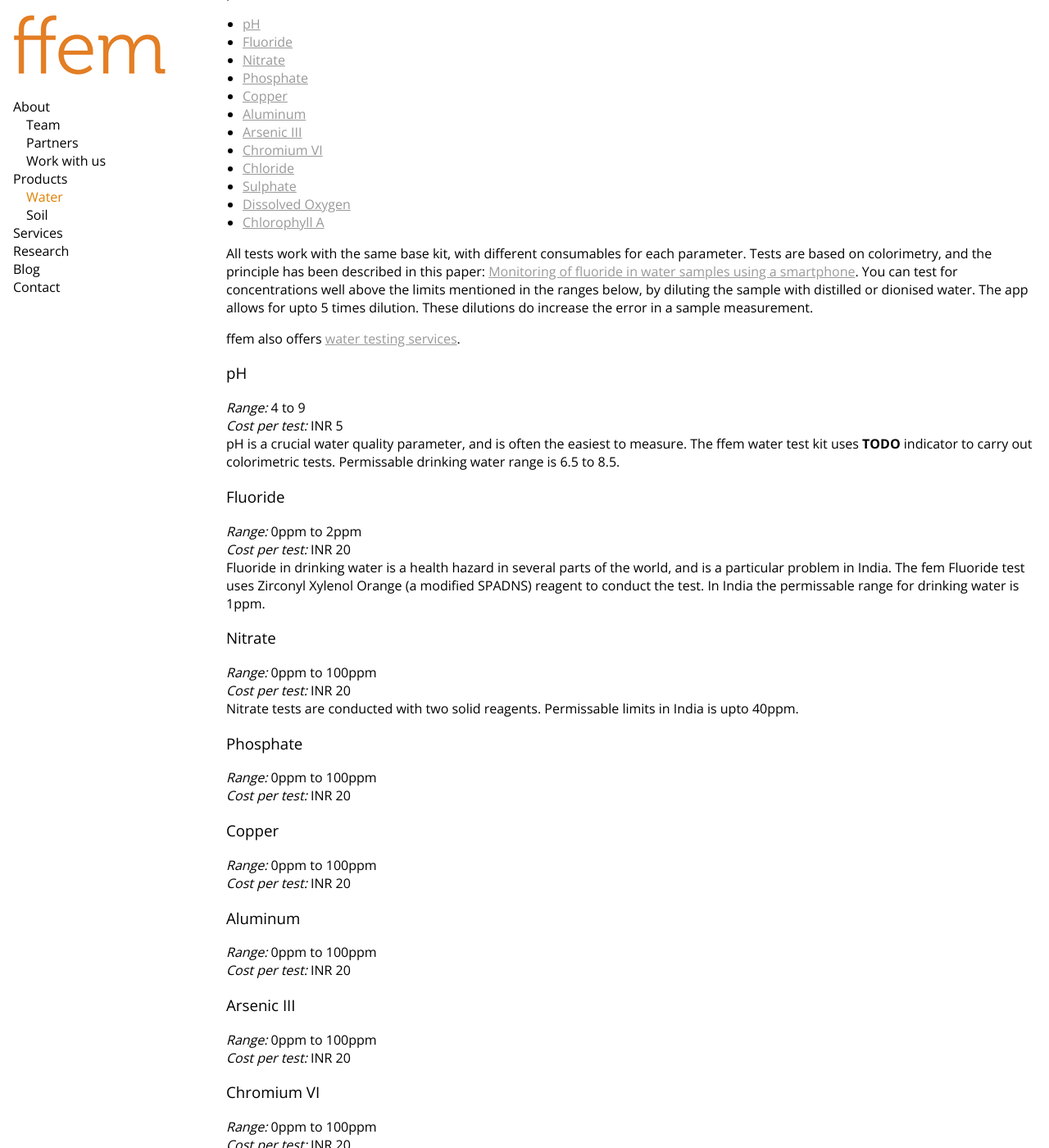
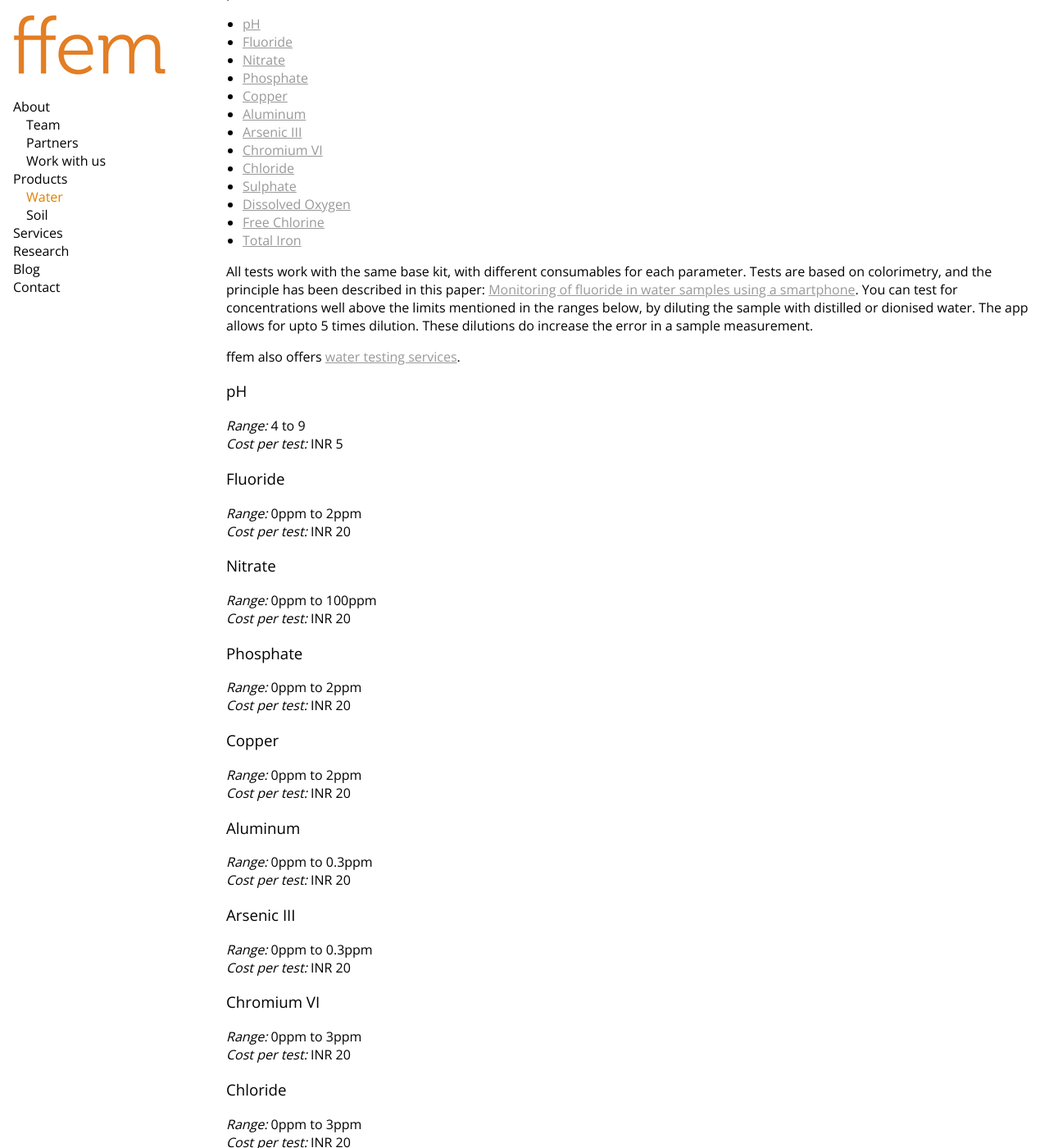
Before and after one commit to adraman/foundation-for-environmental-monitoring.github.io, a Jekyll site: the page built from _pages/water.md, in a window 1280 px wide and 1400 px high, scrolled down 548 px. Shown: the whole window at 82% size. Built offline with Jekyll 4.4.1, drawn with Linux system fonts in a browser that asks for light colours; some of the changed text lies outside the part shown.

Commit message:
changes to water and soil content

```diff
--- a/_pages/water.md
+++ b/_pages/water.md
@@ -19,7 +19,8 @@ The ffem Water test kit are designed for testing drinking water and also for mon
 * [Chloride](#chloride)
 * [Sulphate](#sulphate)
 * [Dissolved Oxygen](#dissolved_oxygen)
-* [Chlorophyll A](#chlorophyll_a)
+* [Free Chlorine](#free_chlorine)
+* [Total Iron](#total_iron)
 
 All tests work with the same base kit, with different consumables for each parameter. Tests are based on colorimetry, and the principle has been described in this paper: [Monitoring of fluoride in water samples using a smartphone](https://www.sciencedirect.com/science/article/pii/S0048969716301553). You can test for concentrations well above the limits mentioned in the ranges below, by diluting the sample with distilled or dionised water. The app allows for upto 5 times dilution. These dilutions do increase the error in a sample measurement.
 
@@ -29,62 +30,63 @@ ffem also offers [water testing services]({{ site.url }}/services/).
 ### pH
 _Range:_ 4 to 9<br>
 _Cost per test:_ INR 5<br>
-pH is a crucial water quality parameter, and is often the easiest to measure. The ffem water test kit uses **TODO** indicator to carry out colorimetric tests. Permissable drinking water range is 6.5 to 8.5.
 
 <a name="fluoride"></a>
 ### Fluoride
 _Range:_ 0ppm to 2ppm<br>
 _Cost per test:_ INR 20<br>
-Fluoride in drinking water is a health hazard in several parts of the world, and is a particular problem in India. The fem Fluoride test uses Zirconyl Xylenol Orange (a modified SPADNS) reagent to conduct the test. In India the permissable range for drinking water is 1ppm.
 
 <a name="nitrate"></a>
 ### Nitrate
 _Range:_ 0ppm to 100ppm<br>
 _Cost per test:_ INR 20<br>
-Nitrate tests are conducted with two solid reagents. Permissable limits in India is upto 40ppm.
 
 <a name="phosphate"></a>
 ### Phosphate
-_Range:_ 0ppm to 100ppm<br>
+_Range:_ 0ppm to 2ppm<br>
 _Cost per test:_ INR 20<br>
-
 
 <a name="copper"></a>
 ### Copper
-_Range:_ 0ppm to 100ppm<br>
+_Range:_ 0ppm to 2ppm<br>
 _Cost per test:_ INR 20<br>
 
 <a name="aluminum"></a>
 ### Aluminum
-_Range:_ 0ppm to 100ppm<br>
+_Range:_ 0ppm to 0.3ppm<br>
 _Cost per test:_ INR 20<br>
 
 <a name="arsenic_iii"></a>
 ### Arsenic III
-_Range:_ 0ppm to 100ppm<br>
+_Range:_ 0ppm to 0.3ppm<br>
 _Cost per test:_ INR 20<br>
 
 <a name="chromium_vi"></a>
 ### Chromium VI
-_Range:_ 0ppm to 100ppm<br>
+_Range:_ 0ppm to 3ppm<br>
 _Cost per test:_ INR 20<br>
 
 <a name="chloride"></a>
 ### Chloride
-_Range:_ 0ppm to 100ppm<br>
+_Range:_ 0ppm to 3ppm<br>
 _Cost per test:_ INR 20<br>
 
 <a name="sulphate"></a>
 ### Sulphate
-_Range:_ 0ppm to 100ppm<br>
+_Range:_ 0ppm to 40ppm<br>
 _Cost per test:_ INR 20<br>
 
 <a name="dissolved_oxygen"></a>
 ### Dissolved Oxygen
-_Range:_ 0ppm to 100ppm<br>
+_Range:_ 0ppm to 50ppm<br>
 _Cost per test:_ INR 20<br>
 
-<a name="chlorophyll_a"></a>
-### Chlorophyll A
-_Range:_ 0ppm to 100ppm<br>
+<a name="free_chlorine"></a>
+### Free Chlorine
+_Range:_ 0ppm to 3ppm<br>
 _Cost per test:_ INR 20<br>
+
+<a name="total_iron"></a>
+### Total Iron
+_Range:_ 0ppm to 2ppm<br>
+_Cost per test:_ INR 20<br>
```
Also changed, not shown: _pages/soil.md (+4 -4 lines).
